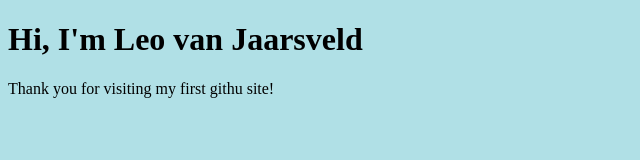
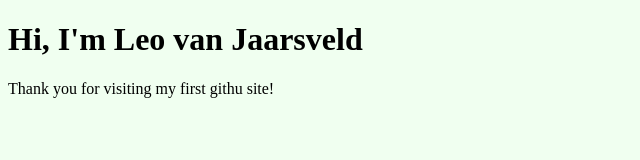
Before and after one commit to leovanj/w3bs1te, a plain HTML site: page index.html in a window 1280 px wide. Shown: the whole page, without its empty margins (0-640 px from the left). Drawn offline with Linux system fonts and the light colour scheme.

Commit message:
Update colouring

```diff
--- a/index.html
+++ b/index.html
@@ -3,7 +3,7 @@
 <head>
   <title><center>Leo van Jaarsveld<center></title>
 </head>
-<body style="background-color:powderblue;">
+<body style="background-color:honeydew;">
   <h1>Hi, I'm Leo van Jaarsveld </h1>
   <p>Thank you for visiting my first githu site!</p>
 </body>
```
